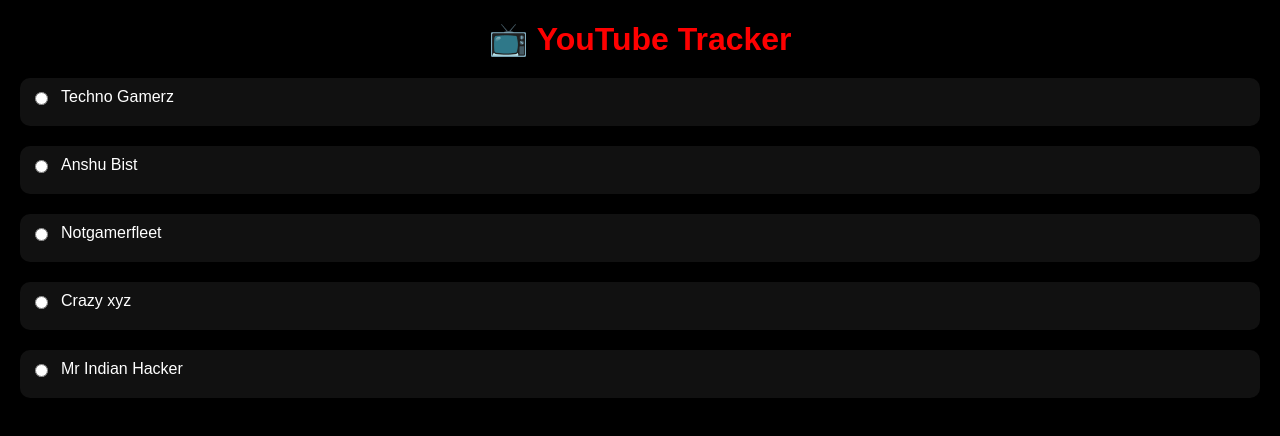
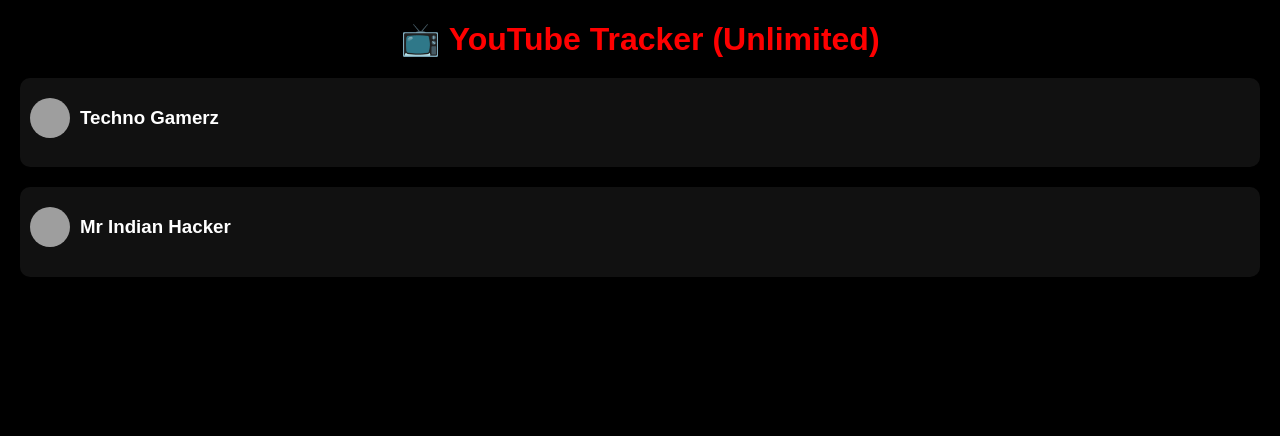
Before and after one commit to SagarKumarGupta08/YouTube-Tracker-, a plain HTML site: page index.html in a window 1280 px wide. Drawn offline with Linux system fonts and the light colour scheme; grey boxes are pictures that could not be loaded.

Commit message:
Update index.html

```diff
--- a/index.html
+++ b/index.html
@@ -3,128 +3,70 @@
 <head>
 <meta charset="UTF-8">
 <meta name="viewport" content="width=device-width, initial-scale=1.0">
-<title>YouTube Tracker</title>
+<title>YouTube Tracker (Unlimited)</title>
 <style>
-  body {
-    font-family: Arial, sans-serif;
-    background: #000;
-    color: #fff;
-    margin: 0;
-    padding: 0;
-  }
-  h1 {
-    text-align: center;
-    color: red;
-    margin: 20px 0;
-  }
-  .channel {
-    margin: 20px;
-    padding: 10px;
-    background: #111;
-    border-radius: 10px;
-  }
-  .channel-header {
-    display: flex;
-    align-items: center;
-    gap: 10px;
-  }
-  .videos {
-    display: flex;
-    overflow-x: auto;
-    gap: 10px;
-    padding-top: 10px;
-  }
-  .video {
-    min-width: 200px;
-    background: #222;
-    border-radius: 8px;
-    text-align: center;
-    flex-shrink: 0;
-  }
-  .video img {
-    width: 100%;
-    border-radius: 8px;
-  }
-  .video-title {
-    font-size: 12px;
-    color: #ffcc00;
-    padding: 5px;
-  }
+  body { background:#000; color:#fff; font-family:Arial; margin:0; padding:0; }
+  h1 { text-align:center; color:red; margin:20px 0; }
+  .channel { margin:20px; padding:10px; background:#111; border-radius:10px; }
+  .channel-header { display:flex; align-items:center; gap:10px; cursor:pointer; }
+  .channel-logo { width:40px; height:40px; border-radius:50%; }
+  .videos { display:flex; overflow-x:auto; gap:10px; padding-top:10px; }
+  .video { min-width:200px; background:#222; border-radius:8px; text-align:center; flex-shrink:0; }
+  .video img { width:100%; border-radius:8px; }
+  .video-title { font-size:12px; color:#ffcc00; padding:5px; }
 </style>
 </head>
 <body>
 
-<h1>📺 YouTube Tracker</h1>
-
-<!-- Channel Section -->
-<div class="channel">
-  <div class="channel-header">
-    <input type="radio" name="channel" onclick="loadVideos('UCX8pnu3DYUnx8qy8V_c6oHg', 'videos1')">
-    <label>Techno Gamerz</label>
-  </div>
-  <div id="videos1" class="videos"></div>
-</div>
-
-  <div class="channel">
-  <div class="channel-header">
-    <input type="radio" name="channel" onclick="loadVideos('UCPjaNv8GlIamrxCbqincG_g', 'videos2')">
-    <label>Anshu Bist</label>
-  </div>
-  <div id="videos2" class="videos"></div>
-  </div>
-
-  <div class="channel">
-  <div class="channel-header">
-    <input type="radio" name="channel" onclick="loadVideos('UCHciekxM6H6F3OTPrHs6B5g', 'videos2')">
-    <label>Notgamerfleet</label>
-  </div>
-  <div id="videos2" class="videos"></div>
-</div>
-
-
-<div class="channel">
-  <div class="channel-header">
-    <input type="radio" name="channel" onclick="loadVideos('UCebC4x5l2-PQxg46Ucv9CsA', 'videos2')">
-    <label>Crazy xyz</label>
-  </div>
-  <div id="videos2" class="videos"></div>
-</div>
-
-
-<div class="channel">
-  <div class="channel-header">
-    <input type="radio" name="channel" onclick="loadVideos('UCSiDGb0MnHFGjs4E2WKvShw', 'videos2')">
-    <label>Mr Indian Hacker</label>
-  </div>
-  <div id="videos2" class="videos"></div>
-</div>
+<h1>📺 YouTube Tracker (Unlimited)</h1>
+<div id="channels"></div>
 
 <script>
-  const API_KEY = "AIzaSyAvZCByiu17bG3IF48dsgww03x7fZolLlk"; // <-- Yaha apna API ky daalna
+// Channels (Unlimited add kar sakte ho)
+const channels = [
+  { name: "Techno Gamerz", id: "UCi-1Jr6YYP7nYVgVQVKov1g", logo: "https://yt3.ggpht.com/ytc/AKedOLTnRGRzC5LK8bFfAw=s88-c-k-c0x00ffffff-no-rj" },
+  { name: "Mr Indian Hacker", id: "UCt4atlExw8aj3Bm79nv1fig", logo: "https://yt3.ggpht.com/ytc/AKedOLQbGsmUlTtMse3Q=s88-c-k-c0x00ffffff-no-rj" }
+];
 
+// Channel section create
+const container = document.getElementById("channels");
+channels.forEach((ch, index) => {
+  container.innerHTML += `
+    <div class="channel">
+      <div class="channel-header" onclick="loadVideos('${ch.id}', 'videos${index}')">
+        <img class="channel-logo" src="${ch.logo}" alt="${ch.name}">
+        <h3>${ch.name}</h3>
+      </div>
+      <div id="videos${index}" class="videos"></div>
+    </div>
+  `;
+});
+
+// RSS fetch function
 async function loadVideos(channelId, containerId) {
-    document.getElementById(containerId).innerHTML = "<p>Loading...</p>";
+  const container = document.getElementById(containerId);
+  container.innerHTML = "<p>Loading...</p>";
 
   try {
-      const res = await fetch(
-        `https://www.googleapis.com/youtube/v3/search?key=${API_KEY}&channelId=${channelId}&part=snippet,id&order=date&maxResults=10`
-      );
+    const rssUrl = `https://api.rss2json.com/v1/api.json?rss_url=https://www.youtube.com/feeds/videos.xml?channel_id=${channelId}`;
+    const res = await fetch(rssUrl);
     const data = await res.json();
 
-      if (data.items) {
-        document.getElementById(containerId).innerHTML = data.items.map(video => `
+    if (data.items && data.items.length > 0) {
+      container.innerHTML = data.items.slice(0, 10).map(video => `
         <div class="video">
-            <a href="https://www.youtube.com/watch?v=${video.id.videoId}" target="_blank">
-              <img src="${video.snippet.thumbnails.medium.url}" alt="${video.snippet.title}">
+          <a href="${video.link}" target="_blank">
+            <img src="${video.thumbnail}" alt="${video.title}">
           </a>
-            <div class="video-title">${video.snippet.title}</div>
+          <div class="video-title">${video.title}</div>
         </div>
       `).join('');
     } else {
-        document.getElementById(containerId).innerHTML = "<p>No videos found.</p>";
+      container.innerHTML = "<p>No videos found.</p>";
     }
-    } catch {
-      document.getElementById(containerId).innerHTML = "<p>Error fetching videos.</p>";
+  } catch (error) {
+    container.innerHTML = "<p>Error fetching videos.</p>";
+    console.error(error);
   }
 }
 </script>
```
Lines whose indentation alone changed are shown as unchanged.
